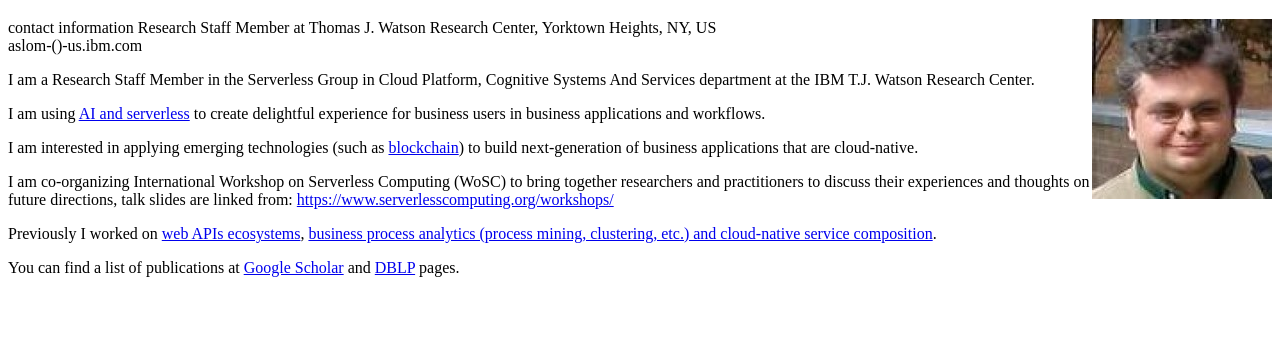
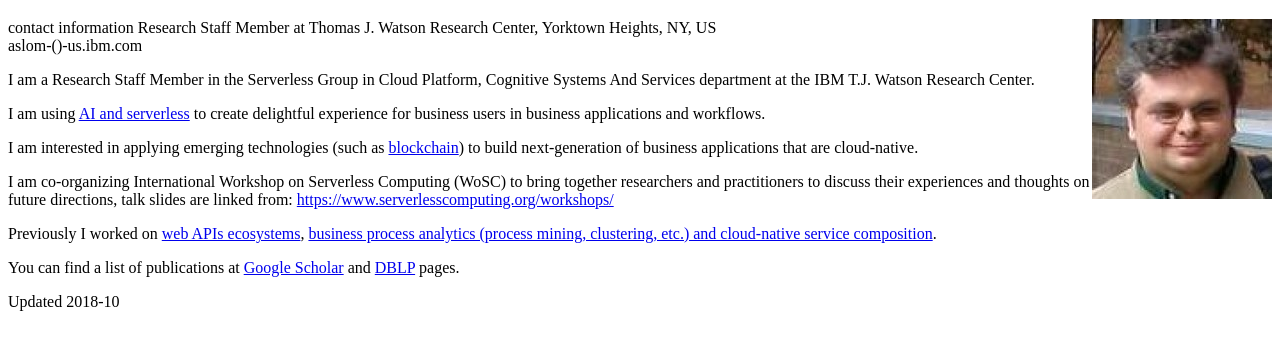
Before and after one commit to aslom/aslom.github.io, a plain HTML site: page index.html in a window 1280 px wide. Shown: the part 61-410 px from the top of the page. Drawn offline with Linux system fonts and the light colour scheme.

Commit message:
Timestamp

```diff
--- a/index.html
+++ b/index.html
@@ -58,5 +58,6 @@ Aleksander Slominski is a Research Staff Member in the Component Systems Group a
     You can find a list of publications at <a href="https://scholar.google.com/citations?user=sNJvK6kAAAAJ&hl=en">Google Scholar</a> and <a href="https://dblp.org/pers/hd/s/Slominski:Aleksander">DBLP</a> pages.
   </p>
 
+  <p>Updated 2018-10</p>
 </body>
 </html>
```
